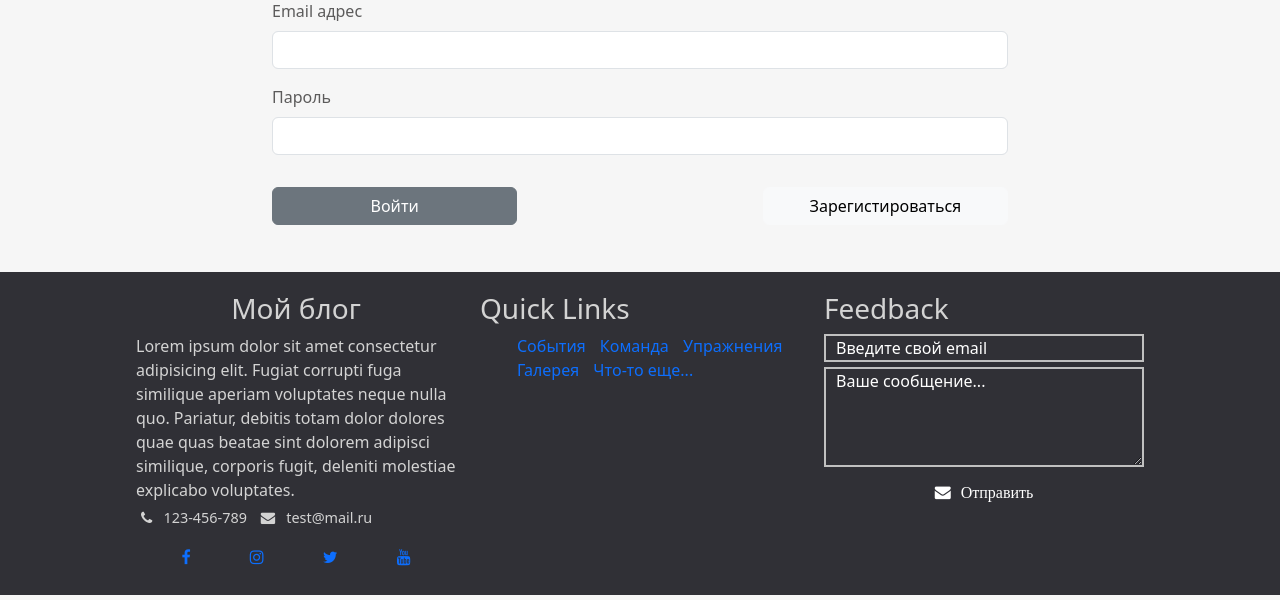
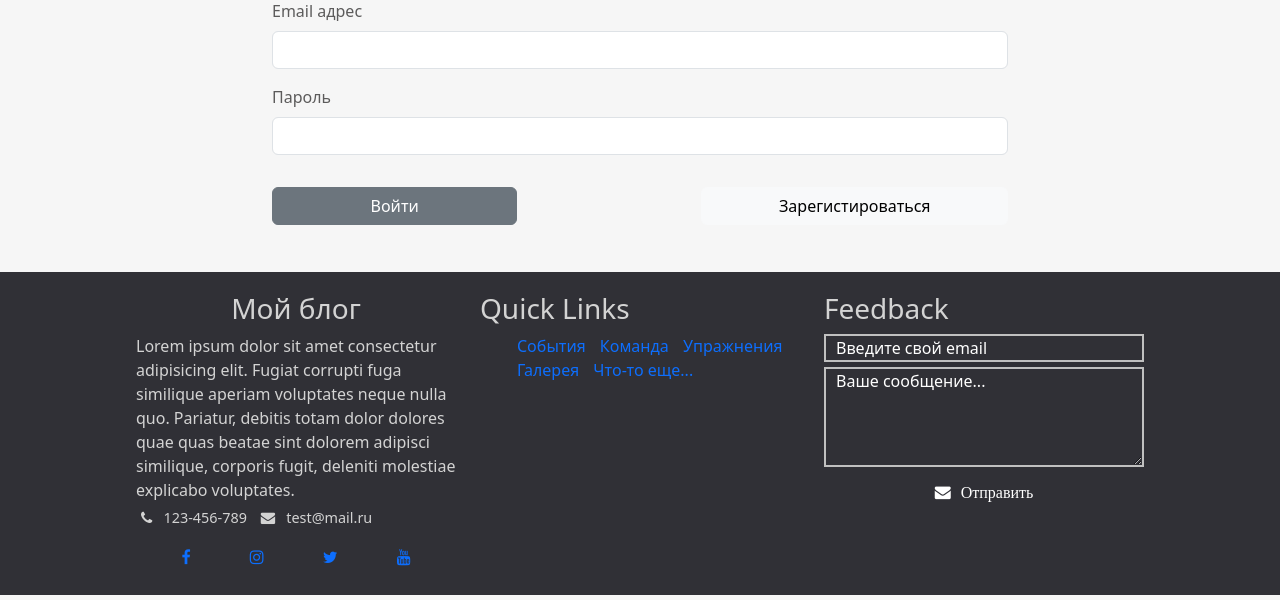
Before and after one commit to nikita89534588306/NewPhpBlog, a PHP site: page /login.php in a window 1280 px wide. Shown: the part 200-800 px from the top of the page. Run offline with PHP 8.4, Linux system fonts and the light colour scheme; style sheets or scripts are compiled from the project's sources.

Commit message:
исправлена кнопка заренистрироваться в форме регистрации

```diff
--- a/public/login.php
+++ b/public/login.php
@@ -25,7 +25,7 @@
 
 					<div class="btn-reg-login mt-3">
 						<button class="login-btn col-12 col-md-4 btn btn-secondary" name='btn-log' value="1" type="submit">Войти</button>
-						<a class="reg-btn col-12 col-md-4 btn btn-light" href="./reg.php">Зарегистироваться</a>
+						<a class="reg-btn col-12 col-md-5 btn btn-light" href="./reg.php">Зарегистироваться</a>
 					</div>
 				</form>
 			</div>
```
Also changed, not shown: scss/pages/login/_login_styles.scss (line endings or trailing spaces).
